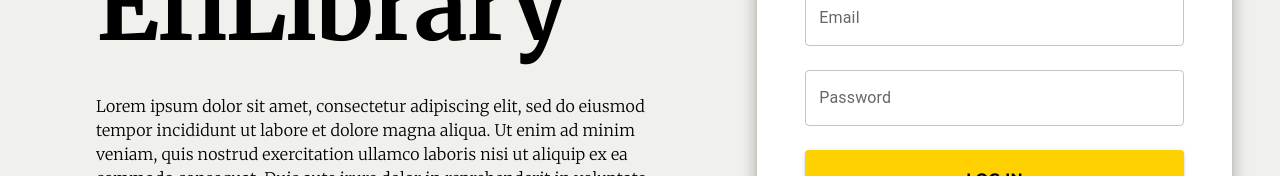
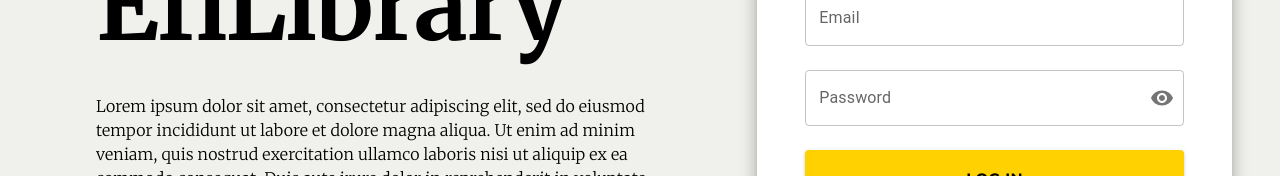
Before and after one commit to LibraryProjectGroup/library-project-frontend, a React (Create React App) app: page /login in a window 1280 px wide. Shown: the part 270-446 px from the top of the page. Built offline with nearby package versions, Linux system fonts and the light colour scheme; no server answers.

Commit message:
Add toggle button on the login page

```diff
--- a/src/components/pages/loginPage/LoginPage.tsx
+++ b/src/components/pages/loginPage/LoginPage.tsx
@@ -1,5 +1,5 @@
 import React, { useState, FC, useEffect, useContext, useCallback } from "react";
-import { Box, Typography, TextField, Button, Paper, Grid } from "@mui/material";
+import { Box, Typography, TextField, Button, Paper, Grid, IconButton, InputAdornment } from "@mui/material";
 import BACKEND_URL from "../../../backendUrl";
 import { useNavigate } from "react-router-dom";
 import {
@@ -13,11 +13,13 @@ import {
 } from "../../../sxStyles";
 import { setSession } from "../../../auth";
 import { TheContext } from "../../../TheContext";
+import { VisibilityOff, Visibility } from "@mui/icons-material";
 
 const LoginPage: FC = (): JSX.Element => {
   const [email, setEmail] = useState("");
   const [password, setPassword] = useState("");
   const [errorMessage, setErrorMesssage] = useState("");
+  const [showPassword, setShowPassword] = useState(false);
   const navigate = useNavigate();
 
   const context = useContext(TheContext);
@@ -41,6 +43,12 @@ const LoginPage: FC = (): JSX.Element => {
       window.removeEventListener("resize", handleResize);
     };
   }, []);
+
+  const handleClickShowPassword = () => setShowPassword((show) => !show);
+
+  const handleMouseDownPassword = ( event: React.MouseEvent<HTMLButtonElement> ) => {
+    event.preventDefault();
+  };
 
   const handleLogin = async (event: React.FormEvent<HTMLFormElement>) => {
     event.preventDefault();
@@ -134,8 +142,22 @@ const LoginPage: FC = (): JSX.Element => {
                   <TextField
                     label="Password"
                     variant="outlined"
-                    type="password"
+                    type={showPassword ? "text" : "password"}
                     margin="normal"
+                    InputProps={{
+                      endAdornment: (
+                        <InputAdornment position="end">
+                          <IconButton
+                            aria-label="toggle password visibility"
+                            onClick={handleClickShowPassword}
+                            onMouseDown={handleMouseDownPassword}
+                            edge="end"
+                          >
+                            {showPassword ? <VisibilityOff /> : <Visibility />}
+                          </IconButton>
+                        </InputAdornment>
+                      )
+                    }}
                     onChange={(event) => {
                       setPassword(event.target.value);
                     }}
```
